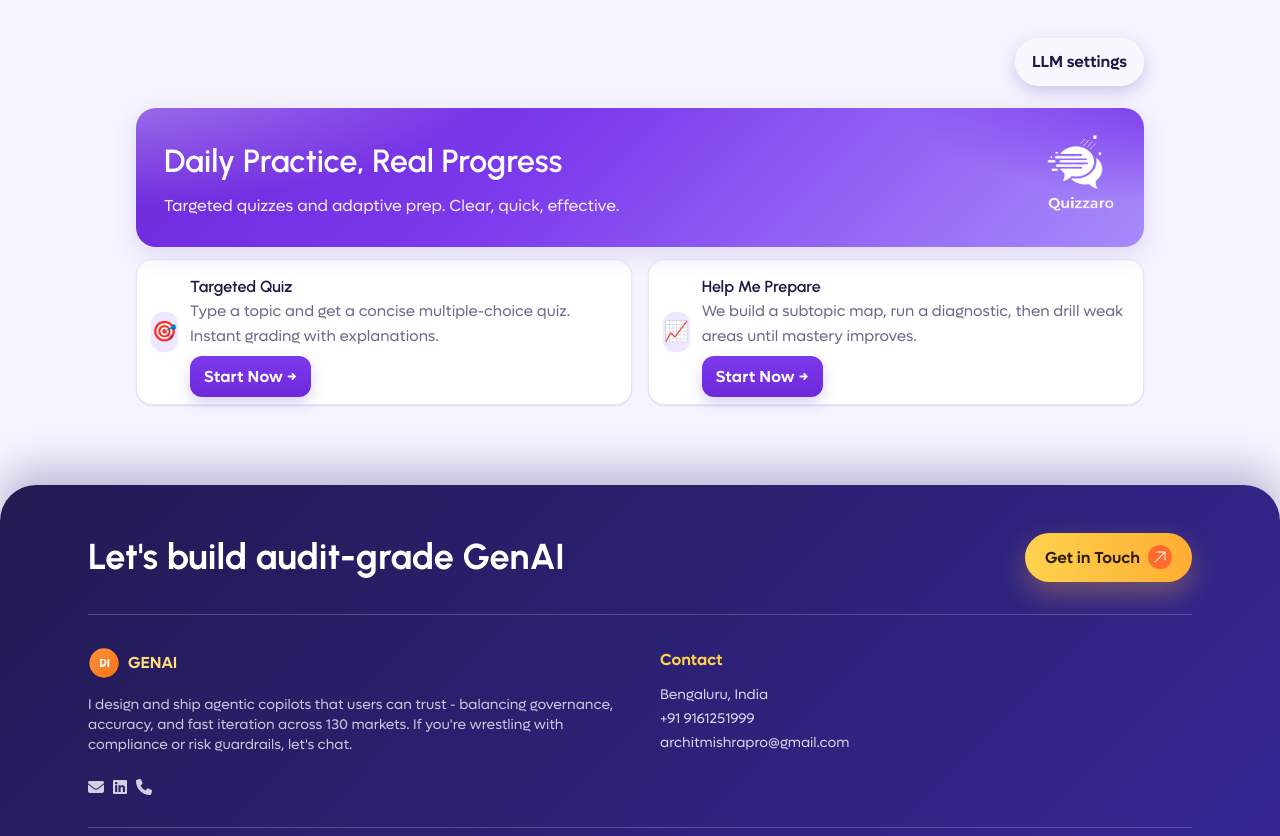
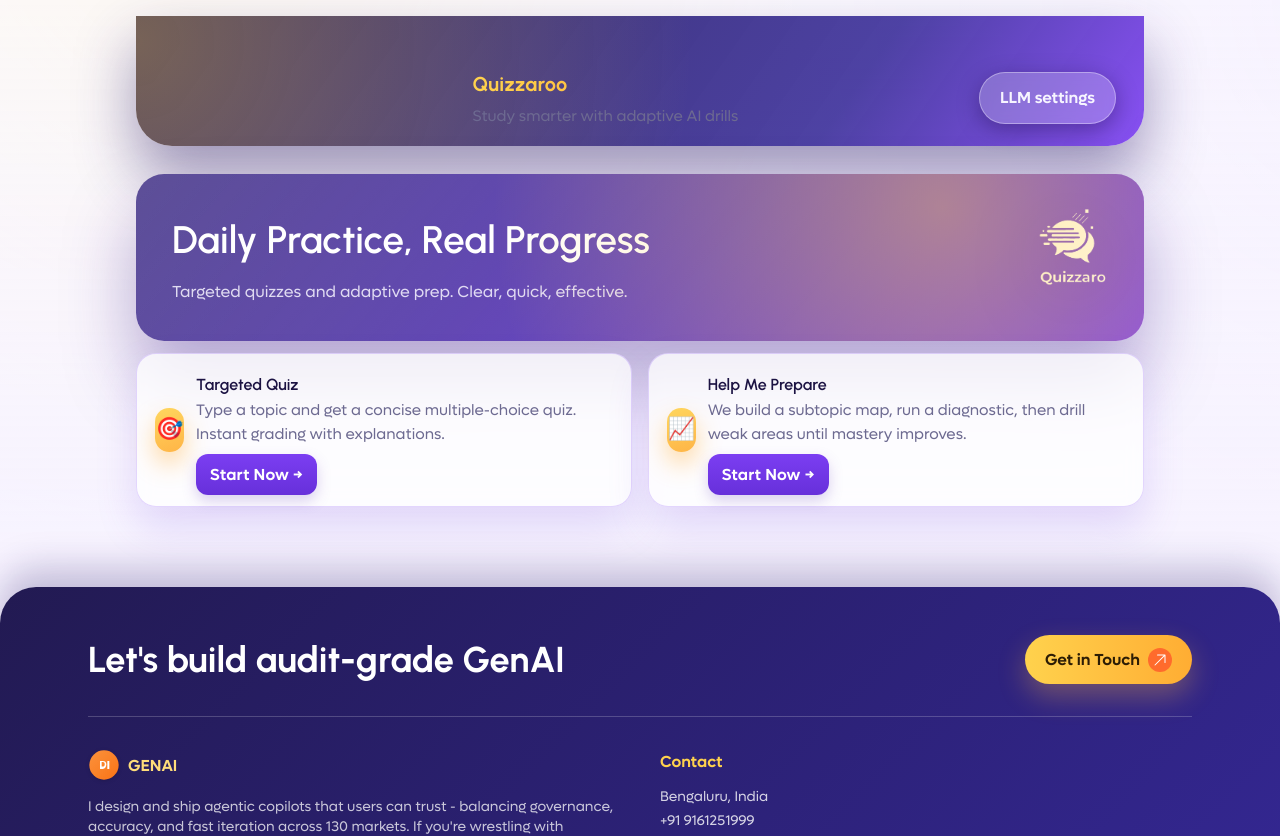
Before and after one commit to dynamiterdx/quizzing-app, a Next.js app: page / in a window 1280 px wide. Shown: the top 836 px of the page. Built offline with nearby package versions, Linux system fonts and the light colour scheme.

Commit message:
bug: fixed passing Children into connectbanner which doesnt accept props

```diff
--- a/app/globals.css
+++ b/app/globals.css
@@ -3,21 +3,21 @@
 @tailwind utilities;
 
 :root {
-  --bg: #f6f4ff;
-  --text: #1f1845;
-  --muted: #6b6a8c;
-  --primary: #7c3aed; /* violet-600 */
-  --primary-600: #6d28d9; /* hover */
-  --primary-700: #5b21b6;
+  --bg: #f5f0ff;
+  --text: #1b1242;
+  --muted: #6d6a91;
+  --primary: #7b3ef2;
+  --primary-600: #6730da;
+  --primary-700: #5221b5;
   --card: #ffffff;
-  --border: #e7e3ff;
-  --shadow-sm: 0 1px 2px rgba(31, 24, 69, 0.06), 0 1px 1px rgba(31, 24, 69, 0.04);
-  --shadow-md: 0 8px 24px rgba(92, 60, 190, 0.15);
-  --success: #16a34a;
+  --border: rgba(123, 62, 242, 0.25);
+  --shadow-sm: 0 10px 30px rgba(96, 52, 217, 0.15);
+  --shadow-md: 0 24px 54px rgba(80, 32, 176, 0.35);
+  --success: #22c55e;
   --danger: #ef4444;
   --warning: #f59e0b;
-  --focus: #b4cdfb;
-  --cta: #ffd24d; /* warm accent for CTA */
+  --focus: rgba(255, 210, 77, 0.65);
+  --cta: #ffd24d;
 }
 
 * { box-sizing: border-box; }
@@ -25,7 +25,10 @@ html, body { height: 100%; }
 body {
   margin: 0;
   font-family: var(--font-lufga), "Segoe UI", system-ui, sans-serif;
-  background: var(--bg);
+  background: linear-gradient(180deg, rgba(255, 255, 255, 0.65), rgba(245, 240, 255, 0.95)),
+              radial-gradient(circle at 15% -10%, rgba(255, 210, 77, 0.2), transparent 45%),
+              radial-gradient(circle at 110% 0%, rgba(123, 62, 242, 0.12), transparent 40%),
+              var(--bg);
   color: var(--text);
   display: flex;
   flex-direction: column;
@@ -39,8 +42,27 @@ body {
 p { margin: 0 0 1rem; font-size: 1rem; }
 .muted { font-size: 0.95rem; color: var(--muted); }
 .container { max-width: 1040px; margin: 0 auto; padding: 16px; flex: 1 0 auto; }
-.site-header { display: flex; align-items: center; justify-content: space-between; padding: 12px 0; }
-.brand { font-size: 1.2rem; letter-spacing: 0.2px; background: linear-gradient(90deg, var(--primary), #a78bfa); -webkit-background-clip: text; background-clip: text; color: transparent; font-weight: 800; }
+.site-header { position: relative; padding: 24px 0 18px; }
+.site-header-shell {
+  position: absolute;
+  inset: 0;
+  height: 130px;
+  background: radial-gradient(circle at 0% 20%, rgba(255,210,77,0.35), transparent 55%),
+              linear-gradient(125deg, rgba(34,26,82,0.95) 0%, rgba(53,40,151,0.88) 70%, rgba(123,62,242,0.9) 100%);
+  border-radius: 0 0 36px 36px;
+  box-shadow: 0 30px 60px rgba(44,28,104,0.45);
+}
+.site-header-inner {
+  position: relative;
+  display: flex;
+  align-items: center;
+  justify-content: space-between;
+  padding: 24px 28px;
+  border-radius: 0 0 28px 28px;
+  color: #f7f5ff;
+}
+.site-header-copy { display: flex; flex-direction: column; gap: 4px; }
+.brand { font-size: 1.25rem; letter-spacing: 0.3px; background: linear-gradient(90deg, #ffd24d, #ffad33); -webkit-background-clip: text; background-clip: text; color: transparent; font-weight: 800; }
 .sr-only { position: absolute; width: 1px; height: 1px; padding: 0; margin: -1px; overflow: hidden; clip: rect(0,0,0,0); white-space: nowrap; border: 0; }
 .logo-link { display: inline-flex; align-items: center; justify-content: center; }
 .logo-placeholder { display: inline-block; width: 68px; height: 68px; }
@@ -151,30 +173,37 @@ p { margin: 0 0 1rem; font-size: 1rem; }
 /* Hero */
 .hero {
   position: relative;
-  border-radius: 20px;
-  padding: 28px;
-  background: radial-gradient(1200px 400px at -10% -40%, #b794f4 0%, transparent 40%),
-              radial-gradient(900px 320px at 110% -20%, #7c3aed 10%, transparent 40%),
-              linear-gradient(135deg, #6d28d9 0%, #7c3aed 40%, #a78bfa 100%);
+  border-radius: 28px;
+  padding: 36px;
+  background: linear-gradient(130deg, rgba(255, 255, 255, 0.2), rgba(255, 255, 255, 0)),
+              linear-gradient(135deg, #34237d 0%, #4d2fa9 40%, #7b3ef2 100%);
   color: #fff;
   overflow: hidden;
-  box-shadow: var(--shadow-md);
+  box-shadow: 0 40px 70px rgba(54, 22, 133, 0.35);
 }
-.hero-logo-right { position: absolute; right: 24px; top: 24px; }
-.hero h2 { margin: 0 0 6px; font-size: 2rem; }
-.hero p { margin: 0; color: #f3edff; }
+.hero::after {
+  content: '';
+  position: absolute;
+  inset: 0;
+  background: radial-gradient(circle at 80% 20%, rgba(255,210,77,0.45), transparent 55%);
+  pointer-events: none;
+}
+.hero-logo-right { position: absolute; right: 32px; top: 32px; filter: drop-shadow(0 12px 40px rgba(18,8,56,0.45)); }
+.hero h2 { margin: 0 0 8px; font-size: 2.4rem; }
+.hero p { margin: 0; color: rgba(247, 245, 255, 0.85); }
 .hero .actions { margin-top: 14px; display: flex; gap: 10px; flex-wrap: wrap; }
 
 /* Cards */
 .card {
-  background: var(--card);
+  background: rgba(255, 255, 255, 0.85);
   border: 1px solid var(--border);
-  border-radius: 16px;
-  padding: 16px;
+  border-radius: 20px;
+  padding: 18px;
   box-shadow: var(--shadow-sm);
-  transition: transform .15s ease, box-shadow .15s ease, border-color .15s ease;
+  backdrop-filter: blur(6px);
+  transition: transform .2s ease, box-shadow .2s ease, border-color .2s ease;
 }
-.card:hover { transform: translateY(-2px); box-shadow: var(--shadow-md); border-color: #d8d1ff; }
+.card:hover { transform: translateY(-4px); box-shadow: var(--shadow-md); border-color: rgba(123, 62, 242, 0.35); }
 
 /* Buttons */
 button, .btn { background: linear-gradient(180deg, var(--primary), var(--primary-600)); color: white; border: none; padding: 10px 14px; border-radius: 12px; cursor: pointer; font-weight: 700; letter-spacing: 0.2px; box-shadow: 0 6px 14px rgba(108, 74, 193, 0.25); }
@@ -185,8 +214,8 @@ button:focus-visible, .focus-ring:focus-visible { outline: 3px solid var(--focus
 .btn-cta:hover { background: #ffcc33; }
 .btn-outline { background: transparent; color: var(--text); border: 1px solid var(--border); box-shadow: none; }
 .btn-outline:hover { border-color: #d8d1ff; }
-.llm-button { display: inline-flex; align-items: center; gap: 8px; padding: 10px 16px; border-radius: 999px; background: rgba(255,255,255,0.22); color: #1f1845; text-decoration: none; font-weight: 700; border: 1px solid rgba(255,255,255,0.3); box-shadow: 0 6px 16px rgba(90, 63, 180, 0.25); transition: transform .15s ease, box-shadow .15s ease; }
-.llm-button:hover { transform: translateY(-1px); box-shadow: 0 10px 20px rgba(90, 63, 180, 0.28); }
+.llm-button { display: inline-flex; align-items: center; gap: 8px; padding: 12px 20px; border-radius: 999px; background: rgba(255,255,255,0.22); color: #f7f5ff; text-decoration: none; font-weight: 700; border: 1px solid rgba(255,255,255,0.35); box-shadow: 0 6px 22px rgba(18,5,48,0.35); transition: transform .18s ease, box-shadow .18s ease; backdrop-filter: blur(6px); }
+.llm-button:hover { transform: translateY(-2px); box-shadow: 0 18px 34px rgba(18,5,48,0.45); }
 .llm-button:focus-visible { outline: 3px solid var(--focus); outline-offset: 2px; }
 
 /* Inputs */
@@ -251,8 +280,8 @@ input:focus-visible, select:focus-visible, textarea:focus-visible { outline: 3px
 .center { text-align: center; }
 
 /* Feature cards styling (landing) */
-.feature-card { display: flex; gap: 12px; align-items: center; border-radius: 16px; padding: 14px; background: #fff; border: 1px solid var(--border); box-shadow: var(--shadow-sm); }
-.feature-card .badge { width: 40px; height: 40px; border-radius: 12px; background: #ede7ff; display: grid; place-items: center; font-size: 20px; }
+.feature-card { display: flex; gap: 12px; align-items: center; border-radius: 20px; padding: 18px; background: rgba(255,255,255,0.78); border: 1px solid rgba(123, 62, 242, 0.2); box-shadow: 0 20px 40px rgba(120,76,220,0.18); backdrop-filter: blur(8px); }
+.feature-card .badge { width: 44px; height: 44px; border-radius: 14px; background: linear-gradient(160deg, rgba(255,210,77,0.9), rgba(255,173,51,0.9)); display: grid; place-items: center; font-size: 22px; box-shadow: 0 12px 24px rgba(255,173,51,0.45); }
 
 /* Score banner */
 .score-banner { display: flex; gap: 16px; align-items: center; justify-content: space-between; border-radius: 16px; padding: 18px; box-shadow: var(--shadow-md); color: #1f1845; }
--- a/app/layout.tsx
+++ b/app/layout.tsx
@@ -42,9 +42,8 @@ export default function RootLayout({ children }: { children: React.ReactNode })
             <SiteHeader />
             <main>{children}</main>
           </div>
-          <ConnectBanner>
-            <footer className="site-footer">No accounts. Session only. Be kind to yourself.</footer>
-          </ConnectBanner>
+          <ConnectBanner />
+          <footer className="site-footer">No accounts. Session only. Be kind to yourself.</footer>
         </LLMSettingsProvider>
       </body>
     </html>
--- a/components/SiteHeader.tsx
+++ b/components/SiteHeader.tsx
@@ -9,14 +9,21 @@ export function SiteHeader() {
 
   return (
     <header className="site-header">
+      <div className="site-header-shell" role="presentation" />
+      <div className="site-header-inner">
         {!showHeroLogo ? (
           <Link href="/" className="logo-link" aria-label="Quizzaroo home">
-          <Image src="/purple_logo.png" alt="Quizzaroo" width={68} height={68} priority />
+            <Image src="/purple_logo.png" alt="Quizzaroo" width={60} height={60} priority />
           </Link>
         ) : (
           <span aria-hidden className="logo-placeholder" />
         )}
+        <div className="site-header-copy">
+          <span className="brand">Quizzaroo</span>
+          <span className="muted">Study smarter with adaptive AI drills</span>
+        </div>
         <a className="llm-button" href="/llm-settings">LLM settings</a>
+      </div>
     </header>
   );
 }
```
Lines whose indentation alone changed are shown as unchanged.
